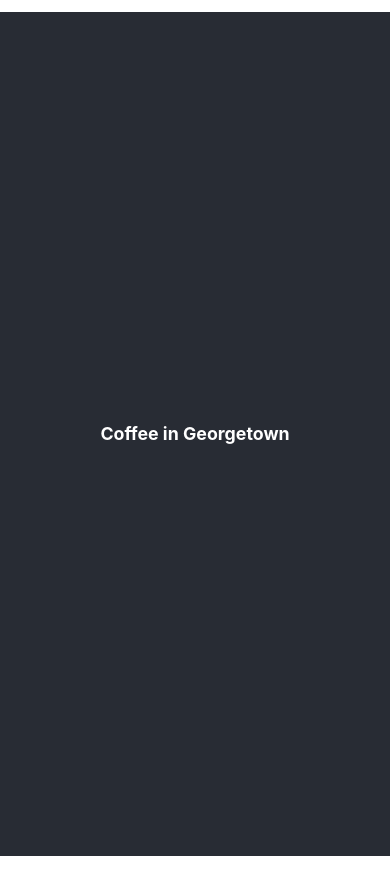
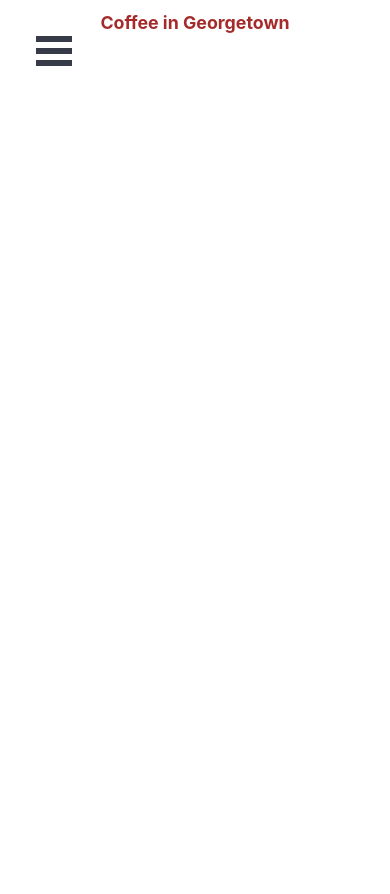
Before and after one commit to whitenl/fend-neighborhood-maps, a React (Create React App) app: page / in a window 390 px wide. Shown: the top 894 px of the page. Before the commit the page ends 868 px from the top, so only its background shows below. Built offline with nearby package versions, Linux system fonts and the light colour scheme.

Commit message:
general layout for sidebar, burger menu, header and map

```diff
--- a/package.json
+++ b/package.json
@@ -3,7 +3,9 @@
   "version": "0.1.0",
   "private": true,
   "dependencies": {
+    "axios": "^0.18.0",
     "react": "^16.7.0",
+    "react-burger-menu": "^2.6.2",
     "react-dom": "^16.7.0",
     "react-scripts": "2.1.3"
   },
--- a/src/App.css
+++ b/src/App.css
@@ -8,18 +8,37 @@
 }
 
 .App-header {
-  background-color: #282c34;
-  min-height: 100vh;
+  /*background-color: #282c34;
+  /*min-height: 100vh;*/
+  /*height: 100px;
   display: flex;
   flex-direction: column;
   align-items: center;
   justify-content: center;
   font-size: calc(10px + 2vmin);
-  color: white;
+  color: white;*/
+
+  background-color: white;
+  min-height: 7vh;
+  align-items: center;
+  justify-content: center;
+  font-size: calc(10px + 2vmin);
+  color: brown;
+  font-weight: bold;
 }
 
 .App-link {
   color: #61dafb;
+}
+
+#map {
+  height: 100vh;
+  }
+
+html, body {
+    height: 100%;
+    margin: 0;
+    padding: 0;
 }
 
 @keyframes App-logo-spin {
--- a/src/App.js
+++ b/src/App.js
@@ -1,19 +1,51 @@
 import React, { Component } from 'react';
 import './App.css';
 import Header from './components/Header.js';
+import axios from 'axios';
+import SideBar from './components/SideBar.js';
 
 class App extends Component {
 
+  constructor(props) {
+    super(props)
+    this.state = {
+      center: {lat: 47.5500832, lng: -122.3177821},
+      zoom: 16,
+  }}
 
+  renderMap = () => {
+    loadScript("https://maps.googleapis.com/maps/api/js?key=AIzaSyAU-bKT2OZQ1dZs8sSodR9EE1y3pLIgLKA&callback=initMap")
+    window.initMap = this.initMap;
+  }
 
+  // Creates map centered on Georgetown neightborhood in Seattle with zoom set in state
+  initMap = () => {
+    var map = new window.google.maps.Map(document.getElementById('map'),
+    {
+      center: this.state.center,
+      zoom: this.state.zoom
+    })
+  }
 
   render() {
     return (
       <div className="App">
         <Header className="App-header"/>
+        <SideBar/>
+        <div id="map" aria-label="Map"></div>
       </div>
     );
   }
 }
 
+function loadScript(url) {
+  var index = window.document.getElementsByTagName("script")[0]
+  var script = window.document.createElement("script")
+  script.src = url
+  script.async = true
+  script.defer = true
+  index.parentNode.insertBefore(script, index)
+
+}
+
 export default App;
--- /dev/null
+++ b/src/components/SideBar.css
@@ -0,0 +1,74 @@
+/* Position and sizing of burger button */
+.bm-burger-button {
+/*  position: fixed;
+  width: 36px;
+  height: 30px;
+  left: 36px;
+  top: 2vh;
+  margin-right: 5px;*/
+
+  position: fixed;
+  width: 36px;
+  height: 30px;
+  left: 36px;
+  top: 36px;
+}
+
+
+/* Color/shape of burger icon bars */
+.bm-burger-bars {
+    background: #373a47;
+}
+
+
+/* Position and sizing of clickable cross button */
+.bm-cross-button {
+  height: 24px;
+  width: 24px;
+  padding: 15px;
+  margin-right: 10px;
+  margin-bottom: 2px;
+}
+
+
+/* Color/shape of close button cross */
+.bm-cross {
+  background: #bdc3c7;
+}
+
+
+/* General sidebar styles */
+.bm-menu {
+  background: rgb(241, 241, 241);
+  font-size: 1.1em;
+}
+
+
+/* Wrapper for item list */
+.bm-item-list {
+  margin: auto;
+  text-align: left;
+}
+
+@media screen and (max-width: 480px) {
+  .bm-item-list {
+    padding: 0;
+  }
+  .bm-menu {
+    margin-top: 10px;
+    font-size: 0.8em;
+    width: 100%;
+  }
+}
+
+
+/* Individual item */
+.bm-item {
+  display: inline-block;
+}
+
+
+/* Styling of overlay */
+.bm-overlay {
+  background: rgba(0, 0, 0, 0.3);
+}
--- /dev/null
+++ b/src/components/SideBar.js
@@ -0,0 +1,19 @@
+import React, { Component } from 'react';
+import { slide as Menu } from 'react-burger-menu';
+import './SideBar.css';
+
+
+class SideBar extends Component {
+
+
+  render () {
+    return (
+      <Menu className="Side-bar">
+      <h3>Coffee spots</h3>
+      <p>i'm the SIDEBAR</p>
+      </Menu>
+    );
+  }
+}
+
+export default SideBar
```
Also changed, not shown: 1 other file (tests, documents, lock files or other folders).
